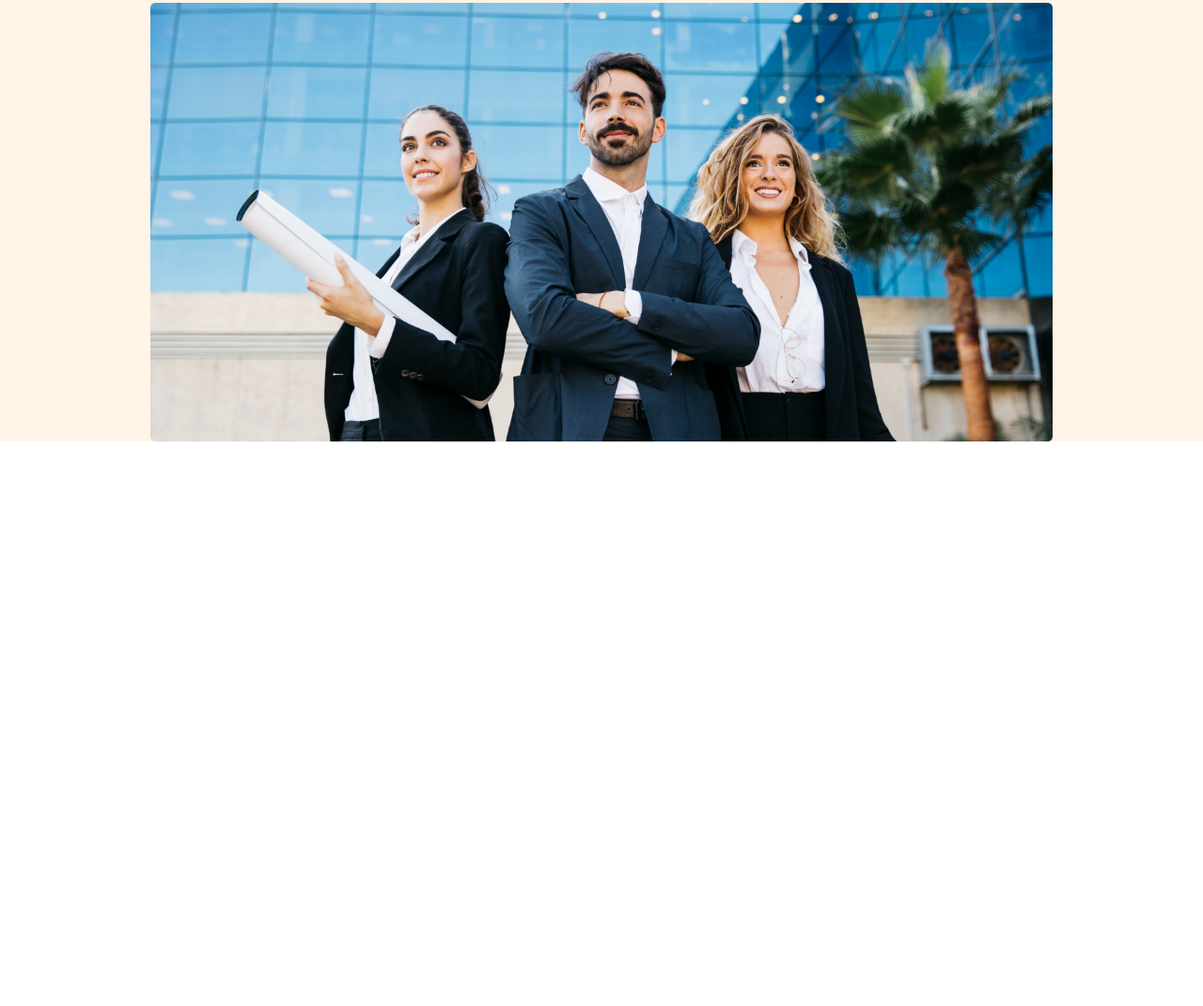
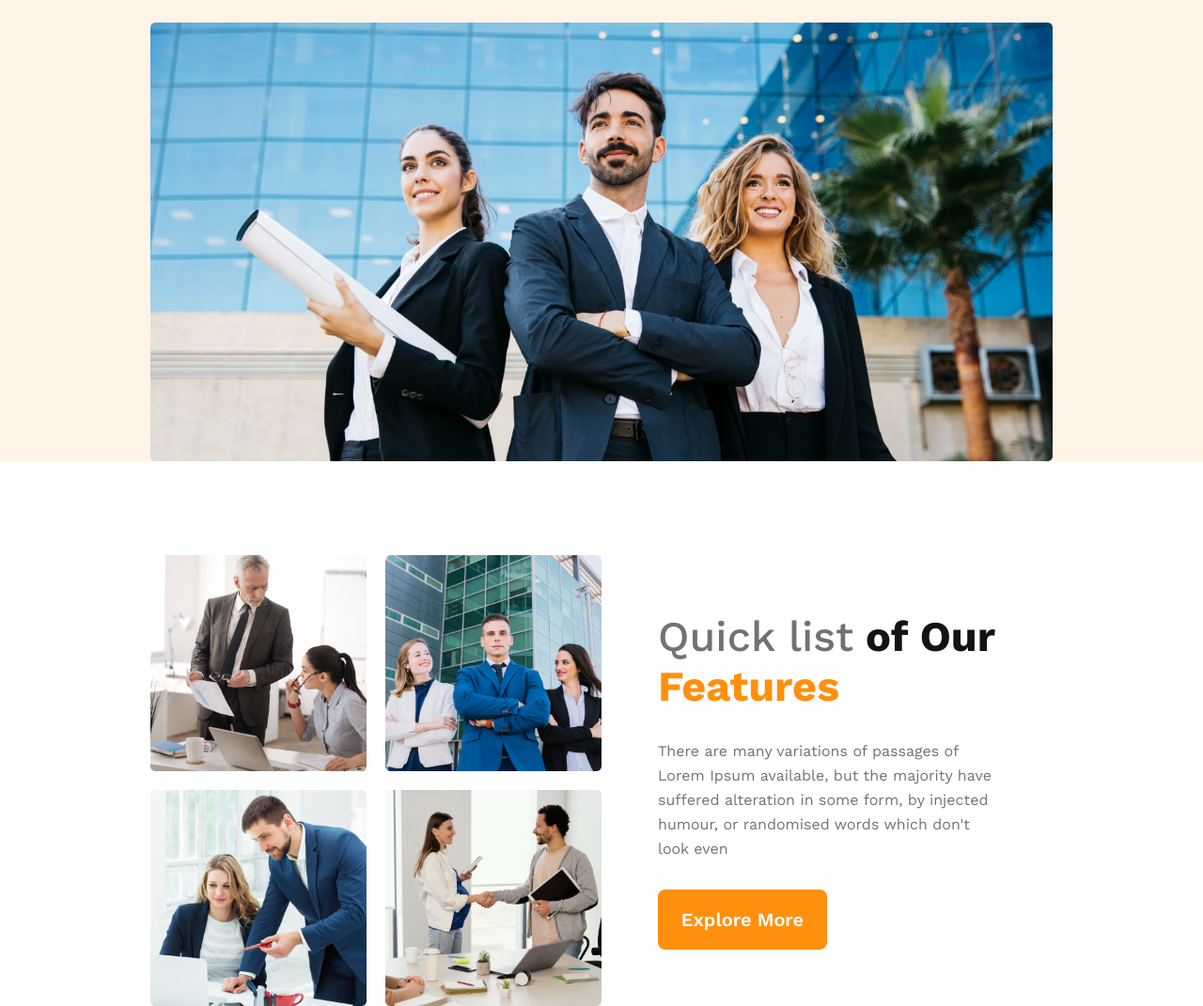
Before and after one commit to totansarker2/g3-architects, a plain HTML site: page index.html in a window 1280 px wide. Shown: the part 523-1594 px from the top of the page at 94% size. Before the commit the page ends 993 px from the top, so only its background shows below. Drawn offline with nearby package versions, Linux system fonts and the light colour scheme.

Commit message:
feature section done

```diff
--- a/index.html
+++ b/index.html
@@ -27,8 +27,30 @@
           humour, or randomised words which don't look even
         </p>
         <button class="btn-primary">Explore More</button>
-          <img src="./images/banner.png" alt="">
+        <img src="./images/banner.png" alt="" />
       </section>
     </header>
+    <main class="primary-container">
+      <!-- feature-section -->
+      <section class="feature-section">
+        <div class="img-container">
+          <img src="./images/team1.png" alt="" />
+          <img src="./images/team2.png" alt="" />
+          <img src="./images/team3.png" alt="" />
+          <img src="./images/team4.png" alt="" />
+        </div>
+        <div class="feature-info">
+          <div class="wrapper">
+            <h2 class="heading-2"><span class="quick-list">Quick list</span> of Our <span class="features">Features</span></h2>
+            <p class="description">
+              There are many variations of passages of Lorem Ipsum available,
+              but the majority have suffered alteration in some form, by
+              injected humour, or randomised words which don't look even
+            </p>
+            <button class="btn-primary" style="width:180px">Explore More</button>
+          </div>
+        </div>
+      </section>
+    </main>
   </body>
 </html>
--- a/style.css
+++ b/style.css
@@ -17,7 +17,7 @@
     --global-width: 75%;
     ;
     --global-gap: 100px;
-    ---global-radius: 8px;
+    --global-radius: 8px;
 
     --background: rgba(255, 144, 14, 0.10);
     --dark-1: #131313;
@@ -31,12 +31,13 @@
     font-size: var(--small);
     font-weight: 600;
     padding: 20px 20px;
-    border-radius: var(---global-radius);
-    -webkit-border-radius: var(---global-radius);
-    -moz-border-radius: var(---global-radius);
-    -ms-border-radius: var(---global-radius);
-    -o-border-radius: var(---global-radius);
+    border-radius: var(--global-radius);
+    -webkit-border-radius: var(--global-radius);
+    -moz-border-radius: var(--global-radius);
+    -ms-border-radius: var(--global-radius);
+    -o-border-radius: var(--global-radius);
     border: none;
+    width: auto;
 }
 
 .heading-1 {
@@ -44,18 +45,21 @@
     text-align: center;
     font-size: var(--big-1);
     font-weight: 700;
+    text-align: center;
 }
 
 .heading-2 {
     color: var(--dark-1);
     font-size: 45px;
     font-weight: 700;
+    text-align: center;
 }
 
 .heading-3 {
     color: var(--dark-1);
     font-size: var(--small);
     font-weight: 600;
+    text-align: center;
 }
 
 .description {
@@ -63,7 +67,7 @@
     text-align: center;
     font-size: var(--p-font);
     font-weight: 400;
-    /* line-height: 26px; */
+    line-height: 26px;
 }
 
 .primary-container {
@@ -114,6 +118,55 @@ nav ul li a {
     max-width: 100%;
 }
 
+.feature-section{
+    margin-top: var(--global-gap);
+    width: var(--global-width);
+    display: grid;
+    grid-template-columns: 1fr 1fr;
+}
+
+.feature-section .feature-info{
+    margin: auto 0;
+}
+
+.feature-section .feature-info .wrapper{
+    width: 75%;
+    margin: 0 auto;
+    display: flex;
+    flex-direction: column;
+    gap: 30px;
+ }
+
+.feature-section .img-container{
+    display: grid;
+    grid-template-columns:1fr 1fr;
+    gap: 20px;
+}
+
+.img-container img{
+    max-width: 100%;
+}
+
+.feature-section .heading-2{
+    text-align: left;
+}
+
+.feature-section .heading-2 .quick-list{
+    color: var(--dark-3);
+    font-weight: 500;
+}
+
+.feature-section .heading-2 .features{
+    color: #FF900E;
+
+}
+
+.feature-section .description{
+    text-align: left;
+}
+
+
+
 /* mobile devices */
 @media screen and (max-width: 425px) {
     header nav, nav ul {
```
Lines whose indentation alone changed are shown as unchanged.
